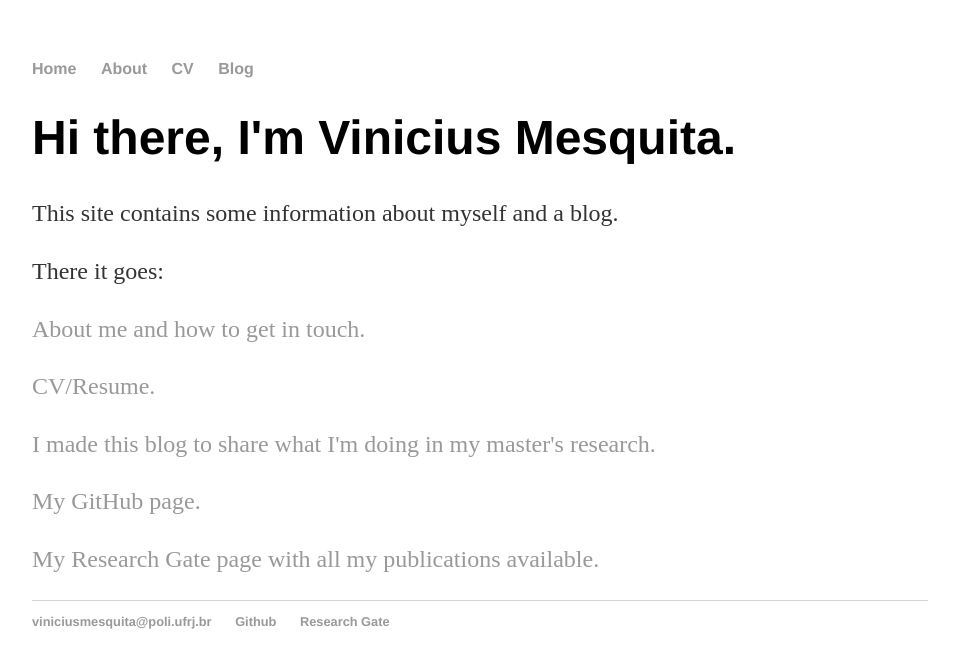
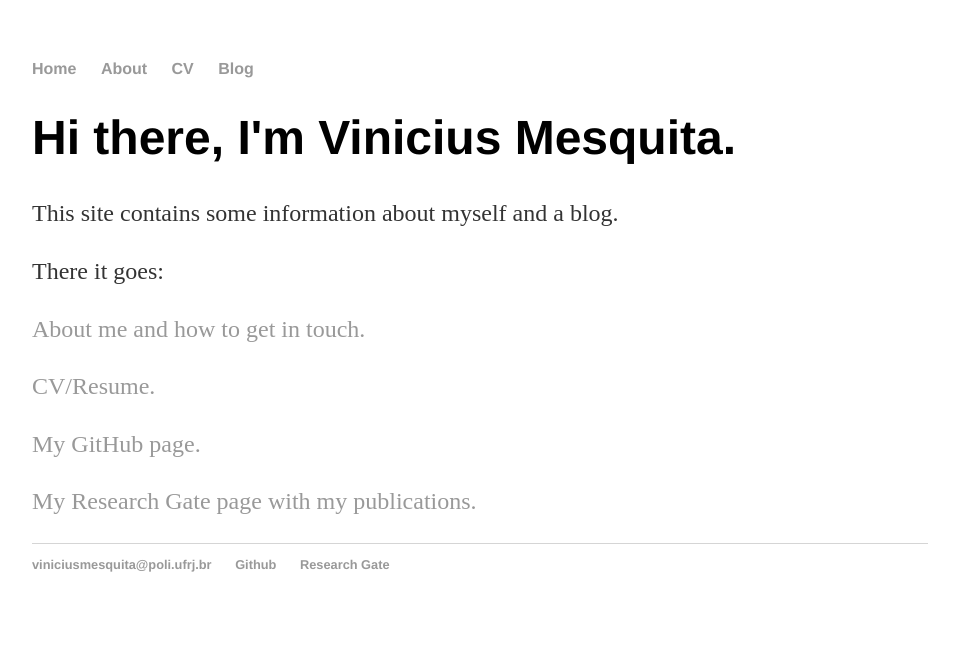
Before and after one commit to mesquita/mesquita.github.io, a Jekyll site: the page built from index.html, in a window 1280 px wide. Shown: the top 668 px of the page, without its empty margins (160-1119 px from the left). Built offline with Jekyll 4.4.1, drawn with Linux system fonts in a browser that asks for light colours.

Commit message:
Exclude old blog posts

```diff
--- a/index.html
+++ b/index.html
@@ -9,12 +9,11 @@
 	<p> There it goes:</p>
 	<p><a href="/about">About me and how to get in touch.</a></p>
 	<p><a href="/cv">CV/Resume.</a></p>
-	<p><a href="/blog">I made this blog to share what I'm doing in my master's research.</a></p>
-	<p><a href=https://github.com/mesquita>My GitHub page.</a></p>
-	<p><a href=https://www.researchgate.net/profile/Vinicius_Mesquita3>My Research Gate page with all my publications available.</a></p>
-</div><!-- /.blurb -->
+	<p><a href=https://github.com/mesquita>My GitHub page.</a> </p> <p><a
+				href=https://www.researchgate.net/profile/Vinicius_Mesquita3>My Research Gate page with my
+				publications.</a> </p> </div> <!-- /.blurb -->
 
 
-{% if site.google_analytics and jekyll.environment == 'production' %}
-{% include analytics.html %}
-{% endif %}
+				{% if site.google_analytics and jekyll.environment == 'production' %}
+				{% include analytics.html %}
+				{% endif %}
```
Also changed, not shown: _posts/2019-04-28-tunneling-guide-for-myself.md (deleted, +0 -37 lines), _posts/2019-10-10-dissertation-roadmap.md (deleted, +0 -15 lines), _posts/2019-10-10-wireless-systems--schedule.md (deleted, +0 -5 lines), _posts/2019-10-10-wireless-systems--syllabus.md (deleted, +0 -25 lines).
